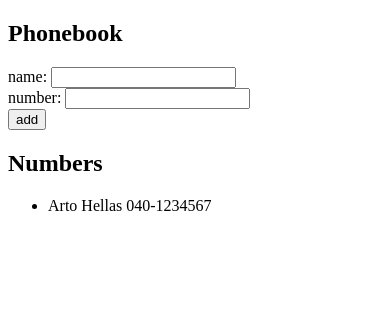
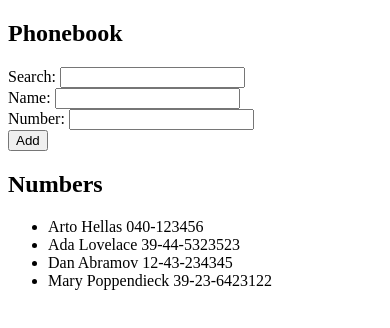
Before and after one commit to OctakoPy/fullstackopen-submission-repo, a React (Vite) app in the folder part2/phonebook/: page / in a window 390 px wide. Shown: the top 328 px of the page. Built offline with nearby package versions, Linux system fonts and the light colour scheme.

Commit message:
2.9*: The Phonebook Step 4

```diff
--- a/part2/phonebook/src/App.jsx
+++ b/part2/phonebook/src/App.jsx
@@ -1,9 +1,16 @@
 import { useState } from 'react';
 
 const App = () => {
-  const [persons, setPersons] = useState([{ name: 'Arto Hellas', number: '040-1234567' }]);
+  const [persons, setPersons] = useState([
+    { name: 'Arto Hellas', number: '040-123456', id: 1 },
+    { name: 'Ada Lovelace', number: '39-44-5323523', id: 2 },
+    { name: 'Dan Abramov', number: '12-43-234345', id: 3 },
+    { name: 'Mary Poppendieck', number: '39-23-6423122', id: 4 }
+  ]);
+
   const [newName, setNewName] = useState('');
   const [newNumber, setNewNumber] = useState('');
+  const [searchTerm, setSearchTerm] = useState('');
 
   // Handle name input change
   const handleNameChange = (event) => {
@@ -15,49 +22,63 @@
     setNewNumber(event.target.value);
   };
 
+  // Handle search input change
+  const handleSearchChange = (event) => {
+    setSearchTerm(event.target.value);
+  };
+
   // Handle form submission
   const addPerson = (event) => {
     event.preventDefault(); // Prevent page refresh
 
-    // Validation: Check if both fields have input
     if (!newName.trim() || !newNumber.trim()) {
       alert("Both name and number must be filled!");
       return;
     }
 
-    // Check if the name already exists
-    if (persons.some((person) => person.name === newName)) {
+    if (persons.some((person) => person.name.toLowerCase() === newName.toLowerCase())) {
       alert(`${newName} is already added to phonebook`);
       return;
     }
 
-    // Add the new person with their number
-    setPersons([...persons, { name: newName, number: newNumber }]);
-
-    // Reset the input fields
+    setPersons([...persons, { name: newName, number: newNumber, id: persons.length + 1 }]);
     setNewName('');
     setNewNumber('');
   };
 
+  // Filter persons based on search input (case-insensitive)
+  const filteredPersons = persons.filter((person) =>
+    person.name.toLowerCase().includes(searchTerm.toLowerCase())
+  );
+
   return (
     <div>
       <h2>Phonebook</h2>
+
+      {/* Search input */}
+      <div>
+        Search: <input value={searchTerm} onChange={handleSearchChange} />
+      </div>
+
+      {/* Form for adding new contacts */}
       <form onSubmit={addPerson}>
         <div>
-          name: <input value={newName} onChange={handleNameChange} />
+          Name: <input value={newName} onChange={handleNameChange} />
         </div>
         <div>
-          number: <input value={newNumber} onChange={handleNumberChange} />
+          Number: <input value={newNumber} onChange={handleNumberChange} />
         </div>
         <div>
-          <button type="submit">add</button>
+          <button type="submit">Add</button>
         </div>
       </form>
 
       <h2>Numbers</h2>
       <ul>
-        {persons.map((person, index) => (
-          <li key={index}>{person.name} {person.number}</li>
+        {filteredPersons.map((person) => (
+          <li key={person.id}>
+            {person.name} {person.number}
+          </li>
         ))}
       </ul>
     </div>
```
